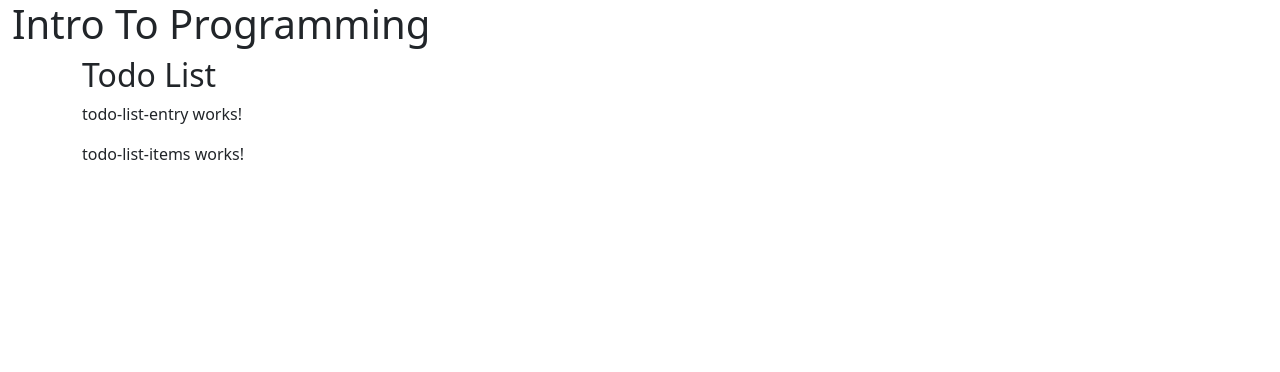
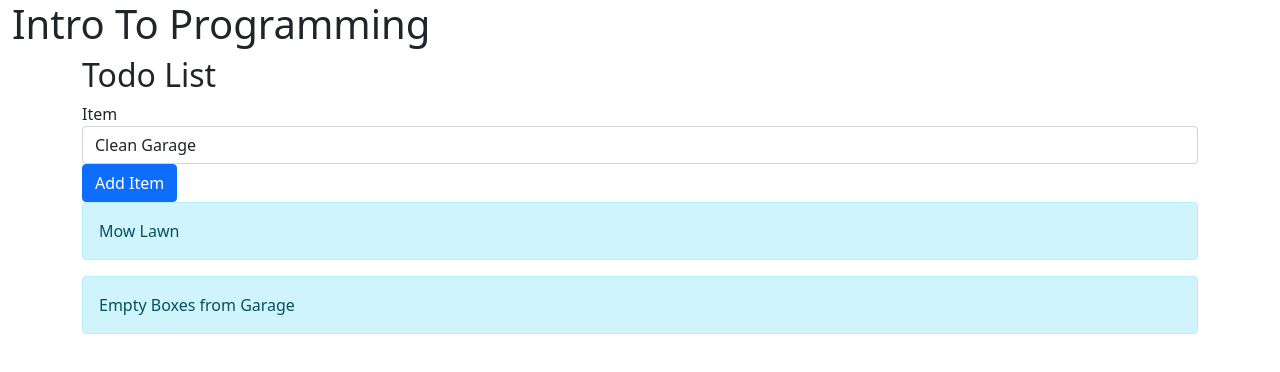
Before and after one commit to Ikromer-SE/frontend, an Angular app: page / in a window 1280 px wide. Shown: the top 372 px of the page. Built offline with nearby package versions, Linux system fonts and the light colour scheme.

Commit message:
done with prototype

```diff
--- a/src/app/app.module.ts
+++ b/src/app/app.module.ts
@@ -1,5 +1,6 @@
 import { NgModule } from '@angular/core';
 import { BrowserModule } from '@angular/platform-browser';
+import { ReactiveFormsModule } from "@angular/forms";
 
 import { AppRoutingModule } from './app-routing.module';
 import { AppComponent } from './app.component';
@@ -16,7 +17,8 @@ import { TodoListItemsComponent } from './components/todo-list-items/todo-list-i
   ],
   imports: [
     BrowserModule,
-    AppRoutingModule
+    AppRoutingModule,
+    ReactiveFormsModule
   ],
   providers: [],
   bootstrap: [AppComponent]
--- a/src/app/components/todo-list-entry/todo-list-entry.component.html
+++ b/src/app/components/todo-list-entry/todo-list-entry.component.html
@@ -1 +1,12 @@
-<p>todo-list-entry works!</p>
+<form [formGroup]="form"
+      (ngSubmit)="addItem()">
+  <div class="form-group">
+    <label for="item">Item</label>
+    <input type="text"
+           id="item"
+           formControlName="item"
+           class="form-control">
+  </div>
+  <button type="submit"
+          class="btn btn-primary">Add Item</button>
+</form>
--- a/src/app/components/todo-list-entry/todo-list-entry.component.ts
+++ b/src/app/components/todo-list-entry/todo-list-entry.component.ts
@@ -1,4 +1,6 @@
 import { Component, OnInit } from '@angular/core';
+import { FormBuilder, FormGroup } from '@angular/forms';
+
 
 @Component({
   selector: 'app-todo-list-entry',
@@ -7,9 +9,18 @@ import { Component, OnInit } from '@angular/core';
 })
 export class TodoListEntryComponent implements OnInit {
 
-  constructor() { }
+  form!: FormGroup;
+
+  constructor(private formBuilder: FormBuilder) { }
 
   ngOnInit(): void {
+    this.form = this.formBuilder.group({
+      item: ['Clean Garage']
+    });
+  }
+
+  addItem() {
+    console.log(this.form.value);
   }
 
 }
--- a/src/app/components/todo-list-items/todo-list-items.component.html
+++ b/src/app/components/todo-list-items/todo-list-items.component.html
@@ -1 +1,4 @@
-<p>todo-list-items works!</p>
+<ul class="list-unstyled">
+  <li class="alert alert-info"
+      *ngFor="let item of items"><span>{{item.description}}</span></li>
+</ul>
--- a/src/app/components/todo-list-items/todo-list-items.component.ts
+++ b/src/app/components/todo-list-items/todo-list-items.component.ts
@@ -6,6 +6,10 @@ import { Component, OnInit } from '@angular/core';
   styleUrls: ['./todo-list-items.component.css']
 })
 export class TodoListItemsComponent implements OnInit {
+  items: ToDoItemModel[] = [
+    { description: 'Mow Lawn' },
+    { description: 'Empty Boxes from Garage' }
+  ];
 
   constructor() { }
 
@@ -13,3 +17,9 @@ export class TodoListItemsComponent implements OnInit {
   }
 
 }
+
+interface ToDoItemModel {
+  description: string;
+
+
+}
```
